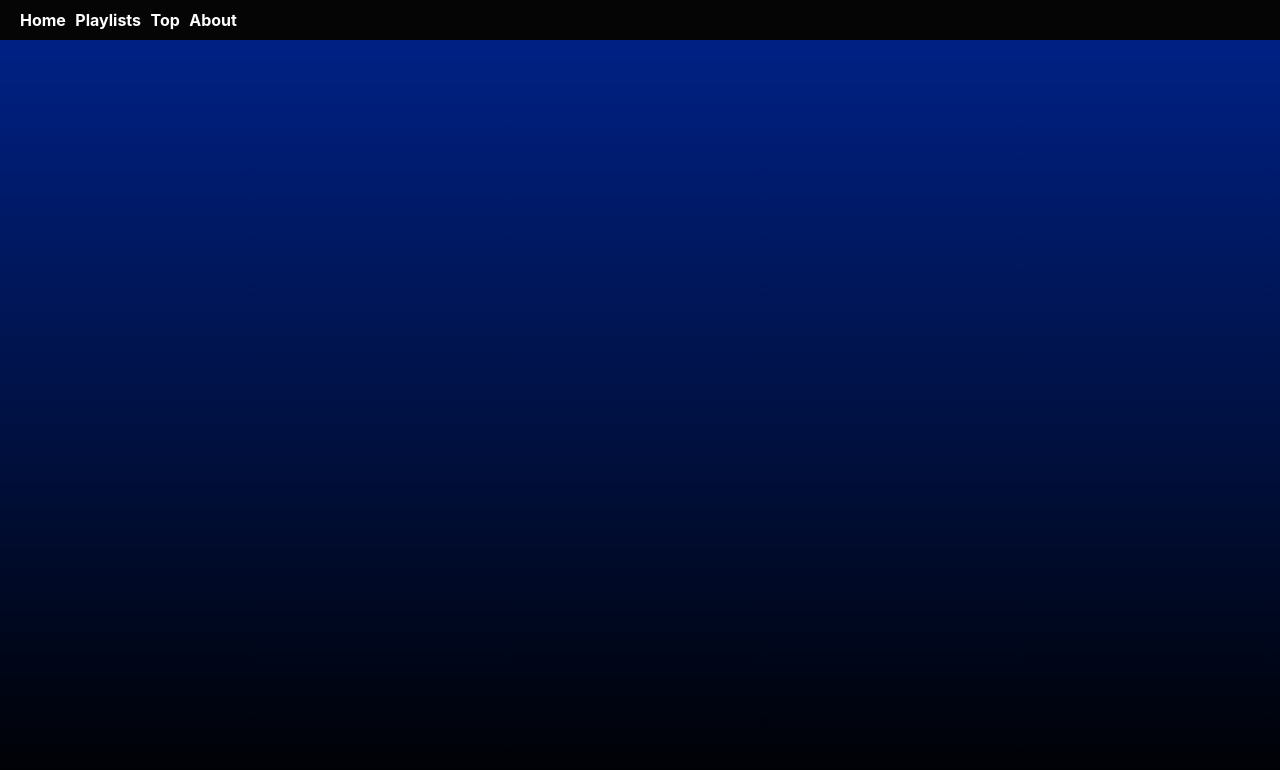
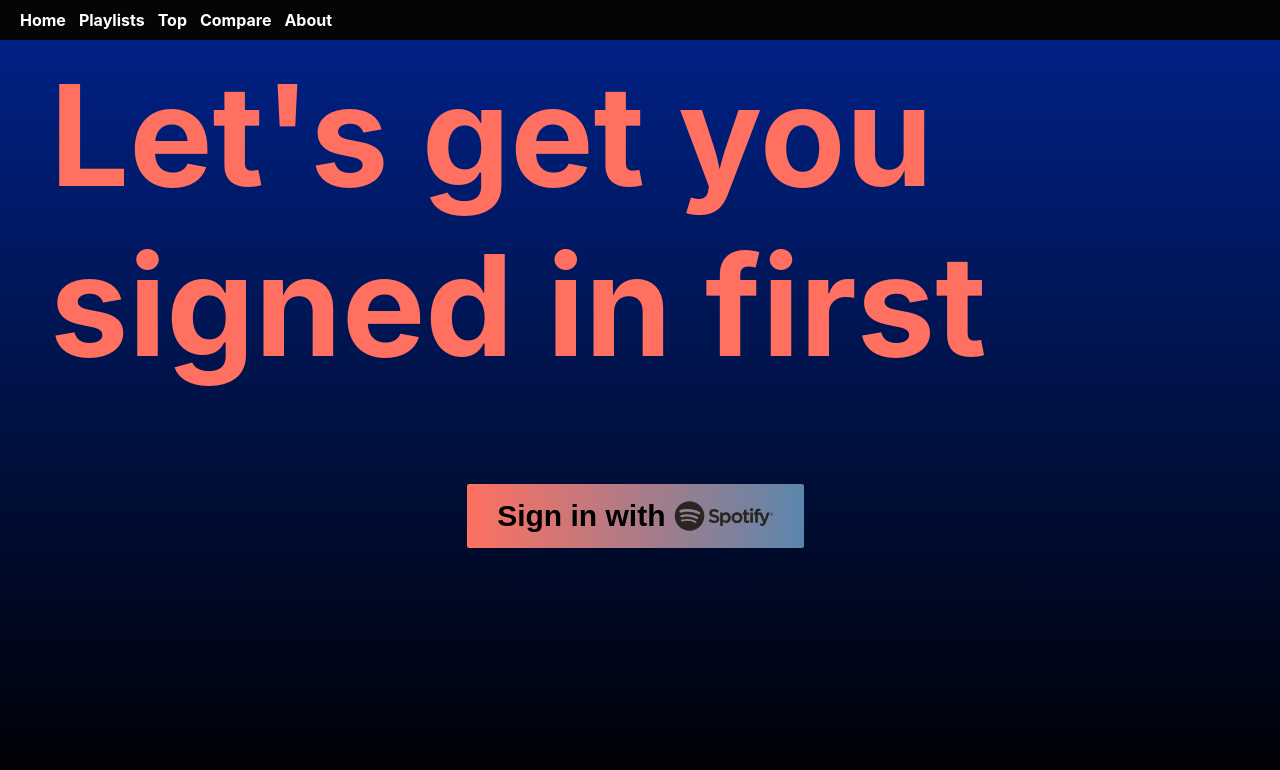
Before and after one commit to umar-mohammad/SpotifyPlaylistsDisplay, a React (Create React App) app: page /compare in a window 1280 px wide. Shown: the top 770 px of the page. Built offline with nearby package versions, Linux system fonts and the light colour scheme.

Commit message:
added page for music taste comparison

```diff
--- a/src/App.css
+++ b/src/App.css
@@ -54,7 +54,8 @@ nav {
 }
 
 .home-page,
-.playlist-page {
+.playlist-page,
+.comparison-page {
     align-items: center;
     display: flex;
     flex-direction: column;
--- a/src/App.js
+++ b/src/App.js
@@ -7,6 +7,7 @@ import PlaylistPage from "./Pages/PlaylistPage";
 import AboutPage from "./Pages/AboutPage";
 import HomePage from "./Pages/HomePage";
 import TopPage from "./Pages/TopPage";
+import ComparisonPage from "./Pages/ComparisonPage";
 
 class App extends Component {
     constructor() {
@@ -121,6 +122,24 @@ class App extends Component {
                                 />
                             )}
                         ></Route>
+                        <Route
+                            path="/compare"
+                            render={(props) => (
+                                <ComparisonPage
+                                    {...props}
+                                    login={this.login}
+                                    sendAccessToken={this.getAccessToken}
+                                    sendUserData={this.getUserData}
+                                    sendArtistData={this.getArtistData}
+                                    sendPlaylistData={this.getPlaylistsData}
+                                    user={this.state.user}
+                                    artistData={this.state.artist_data}
+                                    playlists={this.state.playlists}
+                                    isLogged={this.state.logged}
+                                    accessToken={this.state.access_token}
+                                />
+                            )}
+                        ></Route>
                         <Route path="/about" component={AboutPage}></Route>
                     </Switch>
                 </div>
--- /dev/null
+++ b/src/Components/CompareButton.js
@@ -0,0 +1,33 @@
+import React, { Component, Fragment } from "react";
+
+class CompareButton extends Component {
+    constructor(props) {
+        super(props);
+    }
+    render() {
+        return (
+            <div>
+                <h1>{this.props.comparison_id}</h1>
+                <button
+                    className="login-button"
+                    onClick={() => {
+                        //code to send data to the database
+                        //make this block of code get data from the right place
+                        // window.location = window.location.href.includes("localhost")
+                        //     ? "http://localhost:8888/login"
+                        //     : "https://spotify-display-backend.herokuapp.com/login";
+
+
+                    }}
+                    style={{
+                        display: "inline-block",
+                    }}
+                >
+                    Compare
+                </button>
+            </div>
+        );
+    }
+}
+
+export default CompareButton;
--- a/src/Components/Nav.js
+++ b/src/Components/Nav.js
@@ -15,6 +15,9 @@ function Nav() {
                 <Link to="/top" className="navigation-link">
                     <li>Top</li>
                 </Link>
+                <Link to="/compare" className="navigation-link">
+                    <li>Compare</li>
+                </Link>
                 <Link id="about-link" to="/about" className="navigation-link">
                     <li>About</li>
                 </Link>
--- /dev/null
+++ b/src/Pages/ComparisonPage.js
@@ -0,0 +1,205 @@
+import React, { Component, Fragment } from "react";
+import queryString from "query-string";
+import "./../App.css";
+import LoginButton from "./../Components/LoginButton";
+import CompareButton from "./../Components/CompareButton";
+
+class ComparisonPage extends Component {
+    constructor(props) {
+        super(props);
+        this.state = {
+            user: null,
+            top_artists: [],
+            comparison_id: "none",
+        };
+    }
+    fetchUserData(accessToken) {
+        if (this.props.user === null) {
+            // console.log(`no user data from app yet`);
+        } else {
+            // console.log(`playlist page user data from app`);
+            this.setState({
+                user: {
+                    name: this.props.user.name,
+                },
+            });
+            return;
+        }
+
+        fetch("https://api.spotify.com/v1/me", {
+            headers: { Authorization: "Bearer " + accessToken },
+        })
+            .then((response) => response.json())
+            .then((data) =>
+                this.setState(
+                    {
+                        user: {
+                            name: data.display_name,
+                        },
+                    },
+                    () => {
+                        this.props.sendUserData(data.display_name);
+                        console.log(`api called for user data`);
+                    }
+                )
+            );
+    }
+
+    fetchPlaylistData(accessToken) {
+        let playlists = this.props.playlists;
+        if (playlists === null) {
+            // console.log(`no playlist data from app yet`);
+        } else {
+            // console.log(`playlist page user data from app ${playlists}`);
+            this.setState({
+                playlists: playlists,
+            });
+            return;
+        }
+
+        fetch("https://api.spotify.com/v1/me/playlists", {
+            headers: { Authorization: "Bearer " + accessToken },
+        })
+            .then((response) => response.json())
+            .then((playlistData) => {
+                let playlists = playlistData.items;
+                let trackDataPromises = playlists.map((playlist) => {
+                    //take each playlist and fetch its tracks
+                    let trackPromise = fetch(playlist.tracks.href, {
+                        headers: { Authorization: "Bearer " + accessToken },
+                    });
+                    //transform the array of response objects to array into json objects we can use
+                    let tracksPromiseData = trackPromise.then((response) =>
+                        response.json()
+                    );
+                    // .then((result) => console.log(result));
+                    return tracksPromiseData;
+                });
+                //when all the promises have delivered
+                let playlistsPromise = Promise.all(trackDataPromises).then(
+                    (tracks_in_playlists) => {
+                        tracks_in_playlists.forEach((tracks, i) => {
+                            //take array of tracks and add them to the corresponding playlist
+                            playlists[i].tracks = tracks.items
+                                .map((item) => item.track)
+                                .map((trackData) =>
+                                    trackData != null
+                                        ? {
+                                              name: trackData.name,
+                                              duration:
+                                                  trackData.duration_ms / 1000,
+                                          }
+                                        : ""
+                                );
+                        });
+                        return playlists;
+                    }
+                );
+                return playlistsPromise;
+            })
+            .then((playlists) => {
+                let data = playlists.map((playlist) => {
+                    return {
+                        name: playlist.name,
+                        imageUrl: playlist.images[0].url,
+                        songs: playlist.tracks,
+                    };
+                });
+
+                this.setState({
+                    playlists: data,
+                });
+                this.props.sendPlaylistData(data);
+                console.log(`api called for playlist data`);
+                // console.log(data);
+            });
+    }
+
+    fetchTopArtists(accessToken) {
+        if (this.props.artistData === null) {
+            // console.log(`no artist data from app yet`);
+        } else {
+            // console.log(`top page got artist data from app`);
+            this.setState({
+                top_artists: this.props.artistData,
+            });
+            return;
+        }
+
+        fetch("https://api.spotify.com/v1/me/top/artists", {
+            headers: { Authorization: "Bearer " + accessToken },
+        })
+            .then((response) => response.json())
+            .then((artistsData) => {
+                let data = artistsData.items.map((artist) => {
+                    return {
+                        name: artist.name,
+                        imageUrl: artist.images[0].url,
+                        genres: artist.genres,
+                    };
+                });
+
+                this.setState({
+                    top_artists: data,
+                });
+                console.log(`api called for artist data`);
+                this.props.sendArtistData(data);
+            });
+    }
+
+    componentDidMount() {
+        this.setState({ isLogged: this.props.isLogged });
+        let parsed = queryString.parse(window.location.search);
+        this.setState({ comparison_id: parsed.comparison_id || `none` });
+        let accessToken = this.props.accessToken || parsed.access_token;
+        if (!accessToken) {
+            console.log(`trying to access top page but no access token`);
+            return;
+        }
+        this.fetchTopArtists(accessToken);
+        this.fetchUserData(accessToken);
+        // console.log("token from parent " + this.props.accessToken);
+        this.fetchPlaylistData(accessToken);
+        this.props.sendAccessToken(accessToken);
+        this.props.login();
+    }
+
+    render() {
+        return (
+            <div>
+                {this.state.isLogged ? (
+                    this.state.user && (
+                        <div className="comparison-page">
+                            <h1></h1>
+                            <h1
+                                style={{
+                                    fontSize: "140px",
+                                    textAlign: "center",
+                                    marginLeft: "2%",
+                                    marginTop: "-1px",
+                                }}
+                            >
+                                Compare your music taste to your friends
+                            </h1>
+                            {console.log(
+                                `comparison_id is ${this.state.comparison_id}`
+                            )}
+                            <CompareButton
+                                comparison_id={this.state.comparison_id}
+                            />
+                        </div>
+                    )
+                ) : (
+                    <Fragment>
+                        <h1 className="big-font">
+                            Let's get you signed in first
+                        </h1>
+                        <LoginButton />
+                    </Fragment>
+                )}
+            </div>
+        );
+    }
+}
+
+export default ComparisonPage;
```
Also changed, not shown: 2 other files (tests, documents, lock files or other folders).
